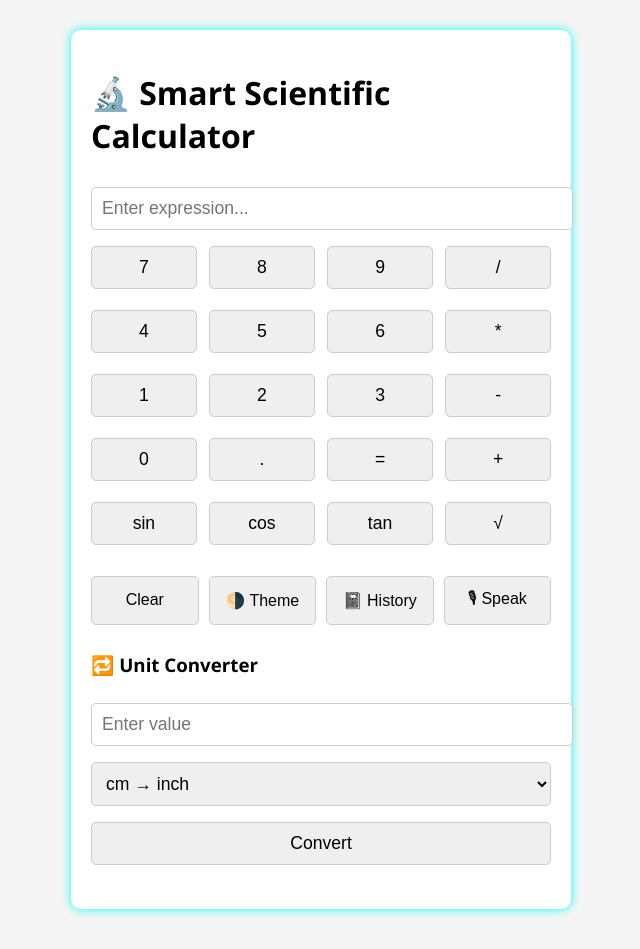
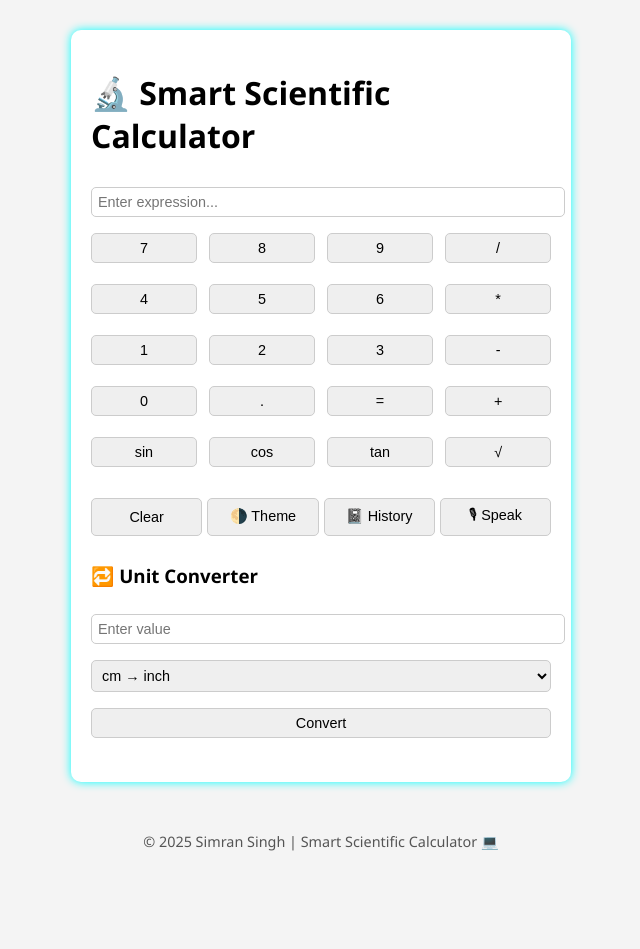
Before and after one commit to Simransingh495/smart-calculator, a Flask app: page / in a window 1280 px wide. Shown: the top 949 px of the page, without its empty margins (319-959 px from the left). Run offline with Flask 3, Linux system fonts and the light colour scheme.

Commit message:
Update style.css

```diff
--- a/static/style.css
+++ b/static/style.css
@@ -33,9 +33,9 @@ html, body {
 
 input, select, button {
   width: 100%;
-  padding: 10px;
+  padding: 6px;
   margin: 8px 0;
-  font-size: 1.1rem;
+  font-size: 0.9rem;
   border-radius: 5px;
   border: 1px solid #ccc;
 }
@@ -78,19 +78,19 @@ body.dark .calculator-container {
 
 .buttons button {
   width: 23%;
-  padding: 10px;
-  font-size: 1.1rem;
+  padding: 6px;
+  font-size: 0.9rem;
 }
 .extras {
   display: flex;
   flex-wrap: wrap;
   justify-content: space-between;
-  gap: 10px;
+  gap: 5px;
   margin-top: 15px;
 }
 
 .extras button {
   flex: 1 1 23%;
-  padding: 10px;
-  font-size: 1rem;
+  padding: 6px;
+  font-size: 0.9rem;
 }
```
